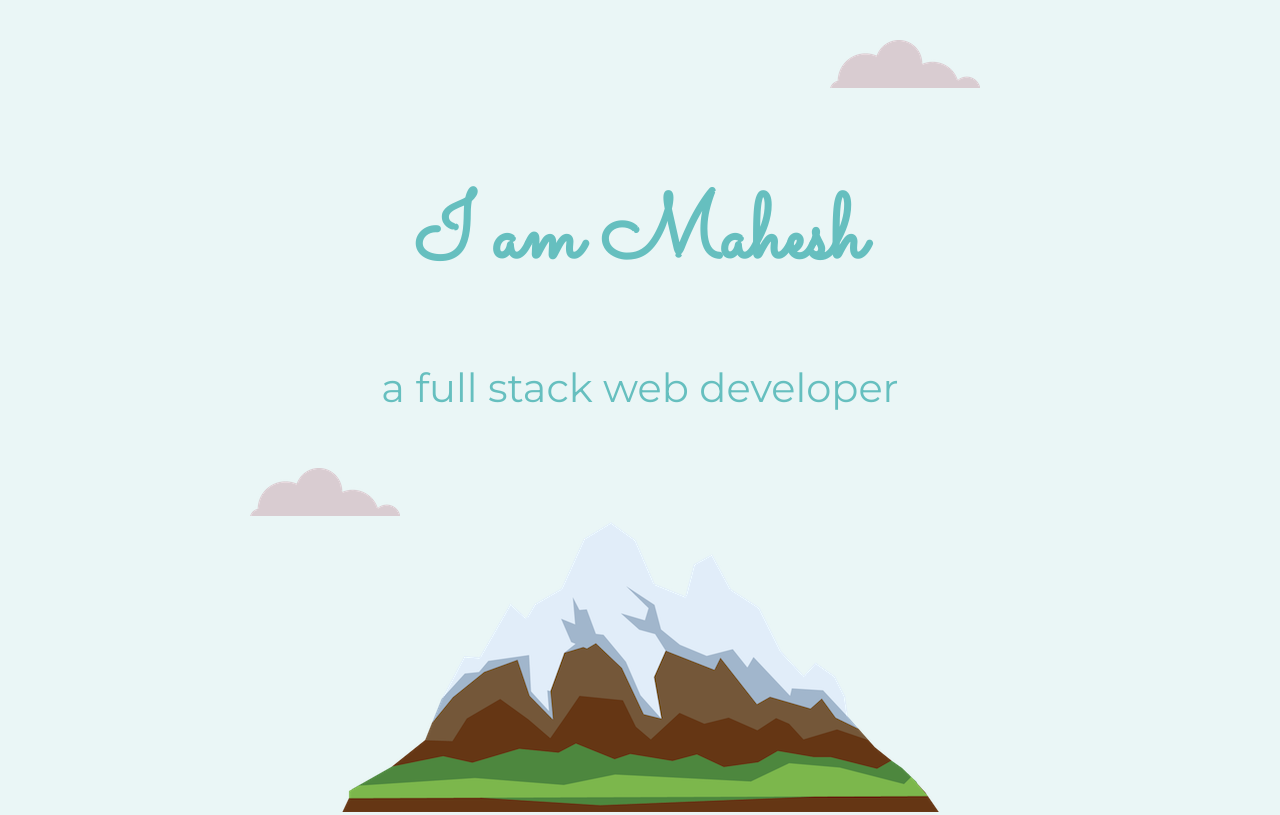
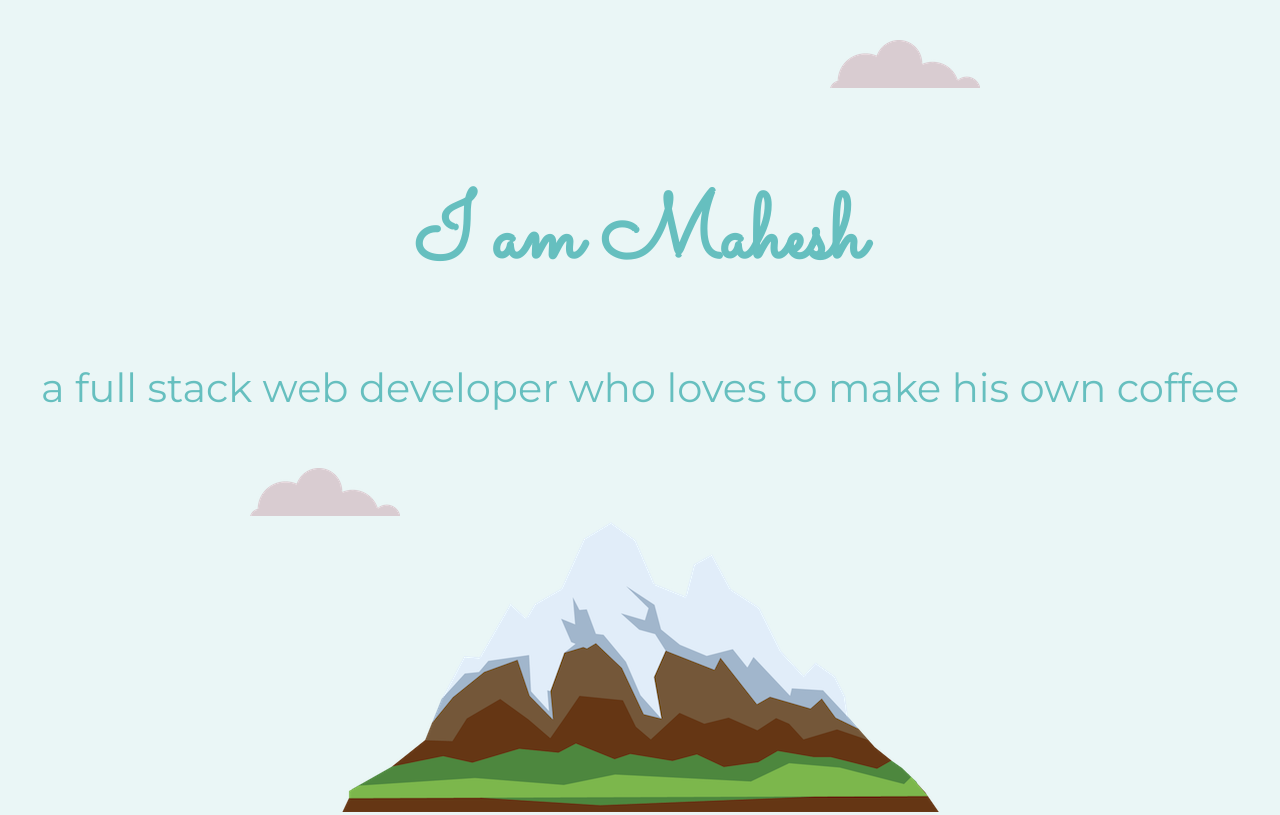
Before and after one commit to maheshnelakurthi/website-resume, a plain HTML site: page index.html in a window 1280 px wide. Shown: the top 815 px of the page. Drawn offline with Linux system fonts and the light colour scheme.

Commit message:
Update index.html
Changed my bio to love making my own coffee

```diff
--- a/index.html
+++ b/index.html
@@ -16,7 +16,7 @@
   <div class="top_container">
     <img class="top-cloud" src="images/cloud.png" alt="cloud-image">
     <h1>I am Mahesh </h1>
-    <h2>a full stack web developer</h2>
+    <h2>a full stack web developer who loves to make his own coffee</h2>
     <img class="bottom-cloud" src="images/cloud.png" alt="cloud-image">
     <img src="images/mountain.png" alt="mountain-image">
 
```
